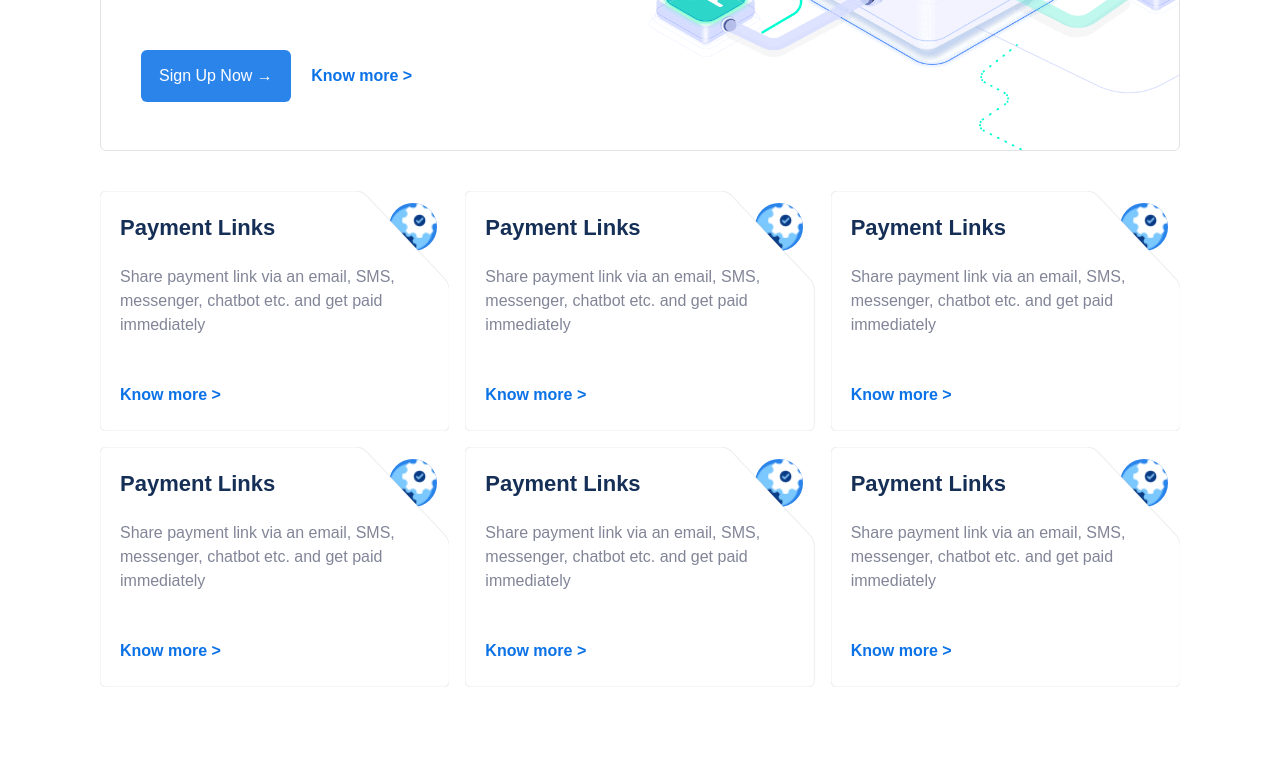
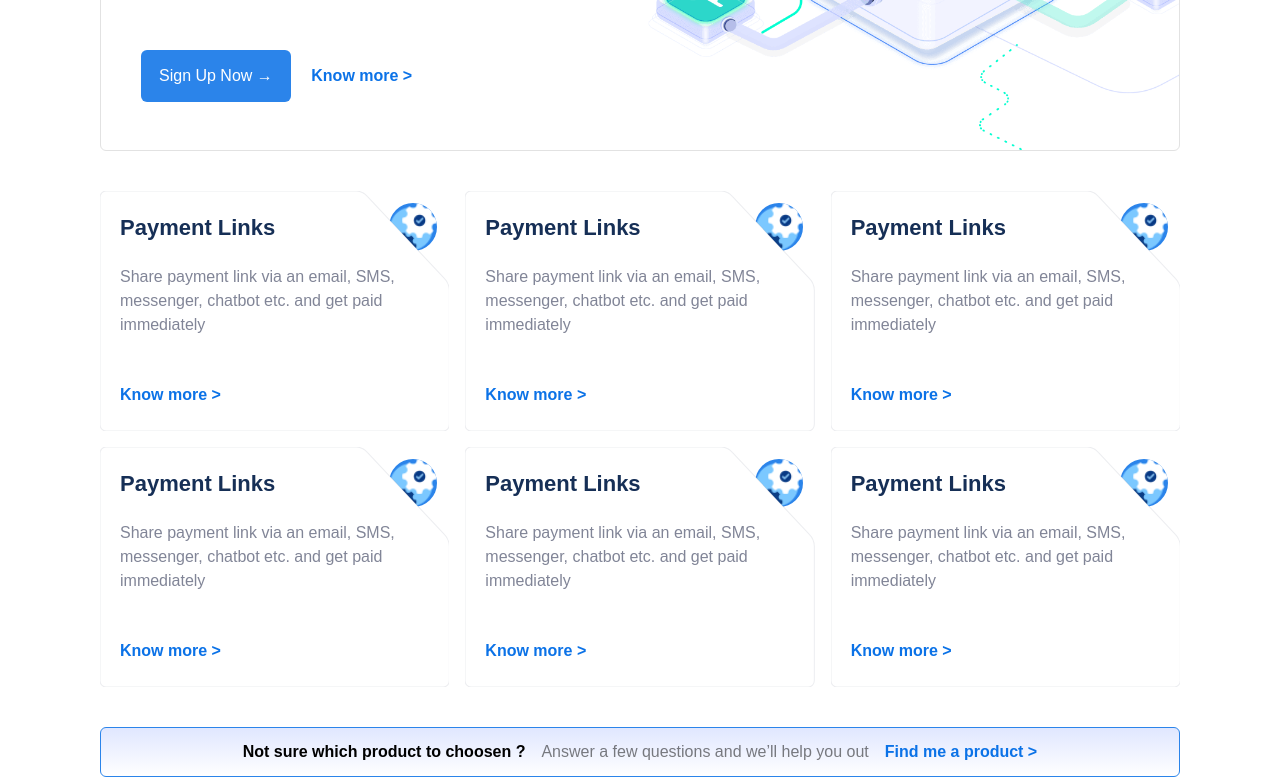
Before and after one commit to shahabe9558/Razorpay, a website built with Vite: page index.html in a window 1280 px wide. Shown: the part 1343-2120 px from the top of the page. Before the commit the page ends 2070 px from the top, so only its background shows below. Built offline with nearby package versions, Linux system fonts and the light colour scheme.

Commit message:
Notice Section Included

```diff
--- a/index.html
+++ b/index.html
@@ -194,7 +194,8 @@
                     <!-- box content  -->
                     <div class="z-[1000] flex flex-col absolute h-full w-full pl-5 py-6 pr-8 justify-between">
                         <div>
-                            <h3 class="text-[1.375rem] text-deepBlueHead font-extrabold leading-[1.2]">Payment Links</h3>
+                            <h3 class="text-[1.375rem] text-deepBlueHead font-extrabold leading-[1.2]">Payment Links
+                            </h3>
                             <p class="mt-6 text-grayText">Share payment link via an email, SMS, messenger, chatbot etc.
                                 and get paid immediately</p>
                         </div>
@@ -228,7 +229,8 @@
                     <!-- box content  -->
                     <div class="z-[1000] flex flex-col absolute h-full w-full pl-5 py-6 pr-8 justify-between">
                         <div>
-                            <h3 class="text-[1.375rem] text-deepBlueHead font-extrabold leading-[1.2]">Payment Links</h3>
+                            <h3 class="text-[1.375rem] text-deepBlueHead font-extrabold leading-[1.2]">Payment Links
+                            </h3>
                             <p class="mt-6 text-grayText">Share payment link via an email, SMS, messenger, chatbot etc.
                                 and get paid immediately</p>
                         </div>
@@ -262,7 +264,8 @@
                     <!-- box content  -->
                     <div class="z-[1000] flex flex-col absolute h-full w-full pl-5 py-6 pr-8 justify-between">
                         <div>
-                            <h3 class="text-[1.375rem] text-deepBlueHead font-extrabold leading-[1.2]">Payment Links</h3>
+                            <h3 class="text-[1.375rem] text-deepBlueHead font-extrabold leading-[1.2]">Payment Links
+                            </h3>
                             <p class="mt-6 text-grayText">Share payment link via an email, SMS, messenger, chatbot etc.
                                 and get paid immediately</p>
                         </div>
@@ -296,7 +299,8 @@
                     <!-- box content  -->
                     <div class="z-[1000] flex flex-col absolute h-full w-full pl-5 py-6 pr-8 justify-between">
                         <div>
-                            <h3 class="text-[1.375rem] text-deepBlueHead font-extrabold leading-[1.2]">Payment Links</h3>
+                            <h3 class="text-[1.375rem] text-deepBlueHead font-extrabold leading-[1.2]">Payment Links
+                            </h3>
                             <p class="mt-6 text-grayText">Share payment link via an email, SMS, messenger, chatbot etc.
                                 and get paid immediately</p>
                         </div>
@@ -330,7 +334,8 @@
                     <!-- box content  -->
                     <div class="z-[1000] flex flex-col absolute h-full w-full pl-5 py-6 pr-8 justify-between">
                         <div>
-                            <h3 class="text-[1.375rem] text-deepBlueHead font-extrabold leading-[1.2]">Payment Links</h3>
+                            <h3 class="text-[1.375rem] text-deepBlueHead font-extrabold leading-[1.2]">Payment Links
+                            </h3>
                             <p class="mt-6 text-grayText">Share payment link via an email, SMS, messenger, chatbot etc.
                                 and get paid immediately</p>
                         </div>
@@ -364,7 +369,8 @@
                     <!-- box content  -->
                     <div class="z-[1000] flex flex-col absolute h-full w-full pl-5 py-6 pr-8 justify-between">
                         <div>
-                            <h3 class="text-[1.375rem] text-deepBlueHead font-extrabold leading-[1.2]">Payment Links</h3>
+                            <h3 class="text-[1.375rem] text-deepBlueHead font-extrabold leading-[1.2]">Payment Links
+                            </h3>
                             <p class="mt-6 text-grayText">Share payment link via an email, SMS, messenger, chatbot etc.
                                 and get paid immediately</p>
                         </div>
@@ -376,7 +382,23 @@
                     </div>
                 </div>
             </div>
+            <!-- notice section -->
+            <div class="border border-lightBlue bg-gradient-to-b from-indigo-100 rounded-md relative">
+                <div class="flex justify-center space-x-4 py-3">
+                    <div>
+                        <span class="font-extrabold">Not sure which product to choosen ?</span>
                     </div>
+                    <div class="opacity-50">Answer a few questions and we’ll help you out</div>
+                    <div>
+                        <div>
+                            <a href="#"
+                                class="text-lightBlue500 hover:text-gray-800 transition-all duration-300 font-bold">Find me a product &gt; </a>
+                        </div>
+                    </div>
+                </div>
+            </div>
+        </div>
+    </section>
 </body>
 
 </html>
```
Lines whose indentation alone changed are shown as unchanged.
